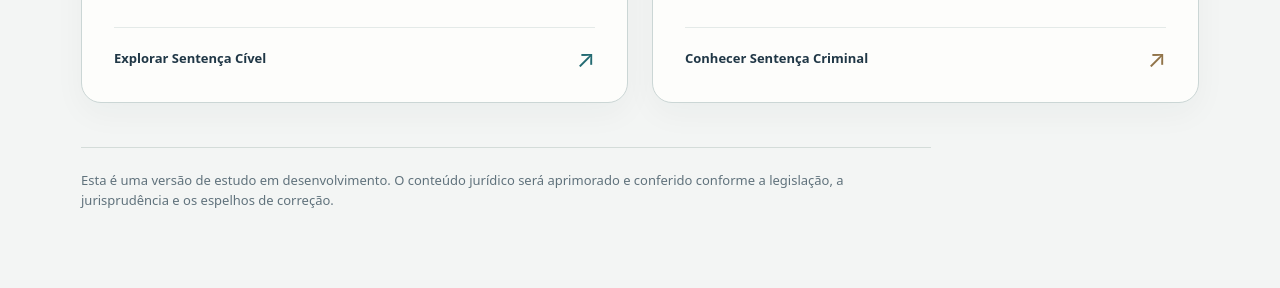
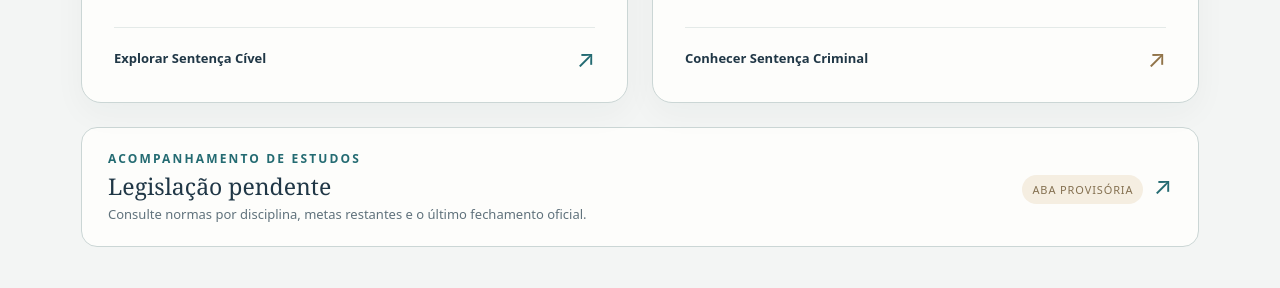
Before and after one commit to kiraly-cmd/palacio-site, a plain HTML site: page index.html in a window 1280 px wide. Shown: the part 640-928 px from the top of the page. Drawn offline with Linux system fonts and the light colour scheme.

Commit message:
Adicionar atalho provisório de Legislação pendente à página inicial do Palácio

```diff
--- a/index.html
+++ b/index.html
@@ -36,7 +36,7 @@ h2{font:clamp(27px,3.2vw,34px)/1.16 Georgia,serif;margin:29px 0 11px}
 .card-bottom b{font-size:13px;font-weight:700}
 .arrow{font-size:24px;line-height:1;color:var(--teal)}
 .criminal .arrow{color:#917449}
-.note{border-top:1px solid var(--line);margin-top:44px;padding-top:22px;color:var(--muted);font-size:13px;max-width:850px}
+.shortcut{display:flex;align-items:center;justify-content:space-between;gap:20px;padding:22px 26px;margin-top:24px;background:#fdfdfb;border:1px solid #cbd6d5;border-radius:16px;color:var(--ink);text-decoration:none;transition:border-color .2s,box-shadow .2s}.shortcut:hover{border-color:#65949b;box-shadow:0 9px 22px rgba(22,42,52,.08)}.shortcut:focus-visible{outline:3px solid var(--teal);outline-offset:4px}.shortcut-label{font:23px/1.2 Georgia,serif;margin:4px 0}.shortcut-caption{font-size:13px;color:var(--muted)}.shortcut-badge{font-size:11px;white-space:nowrap;text-transform:uppercase;letter-spacing:.08em;color:#847050;background:#f5eee1;padding:7px 10px;border-radius:25px}.note{border-top:1px solid var(--line);margin-top:44px;padding-top:22px;color:var(--muted);font-size:13px;max-width:850px}
 footer{padding:25px 26px;text-align:center;color:#7b8a8f;font-size:12px}
 @media(max-width:720px){main{padding:48px 20px 50px}.top-inner{padding:17px 20px}.cards{grid-template-columns:1fr;gap:16px}.card{min-height:260px}.card-inner{padding:25px}h2{margin-top:22px}.lead{margin-bottom:30px}h1{font-size:40px}}
 @media(prefers-reduced-motion:reduce){.card{transition:none}}
@@ -62,6 +62,7 @@ footer{padding:25px 26px;text-align:center;color:#7b8a8f;font-size:12px}
 <div class="card-bottom"><b>Conhecer Sentença Criminal</b><span class="arrow" aria-hidden="true">↗</span></div>
 </div></a>
 </section>
+<a class="shortcut" href="normas/" aria-label="Consultar legislação prioritária pendente por disciplina"><div><div class="eyebrow">Acompanhamento de estudos</div><div class="shortcut-label">Legislação pendente</div><div class="shortcut-caption">Consulte normas por disciplina, metas restantes e o último fechamento oficial.</div></div><div><span class="shortcut-badge">Aba provisória</span><span class="arrow" aria-hidden="true" style="margin-left:10px">↗</span></div></a>
 <p class="note">Esta é uma versão de estudo em desenvolvimento. O conteúdo jurídico será aprimorado e conferido conforme a legislação, a jurisprudência e os espelhos de correção.</p>
 </main>
 <footer>Palácios da Memória · Magistratura</footer>
```
